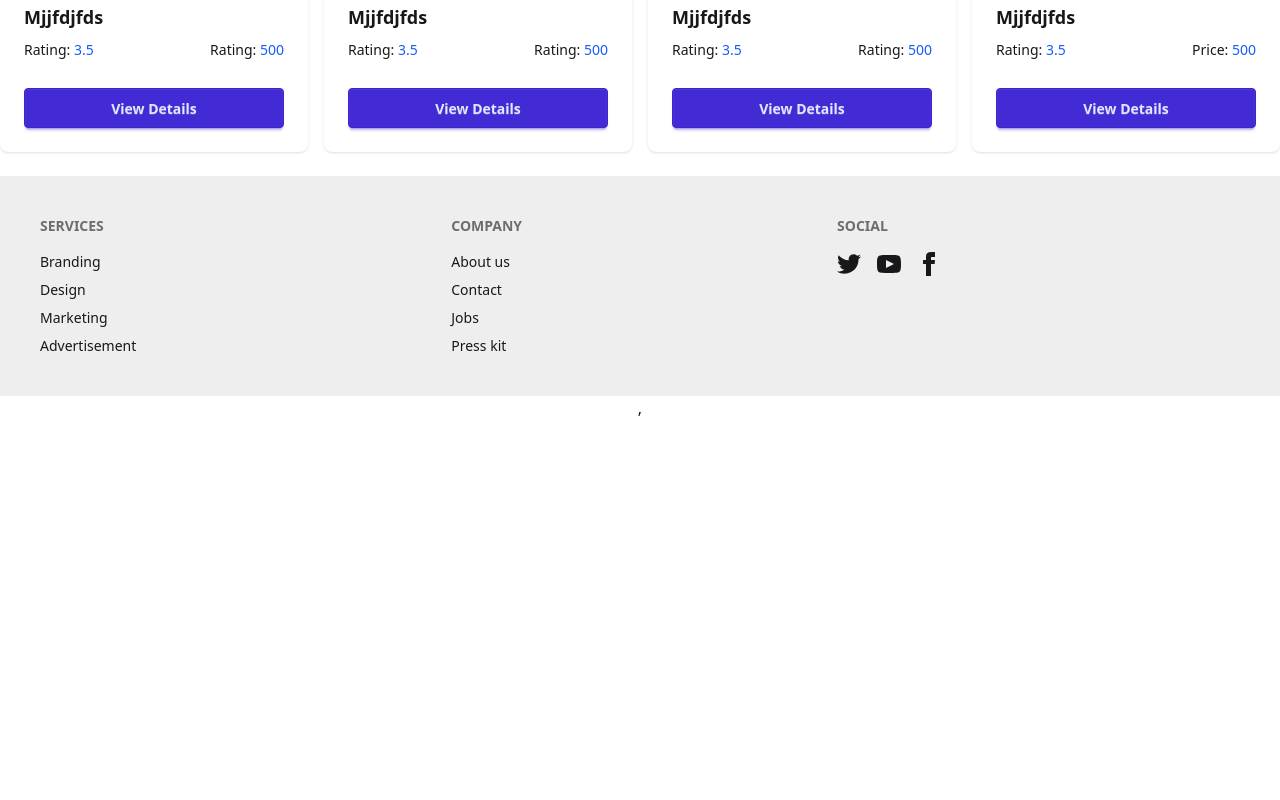
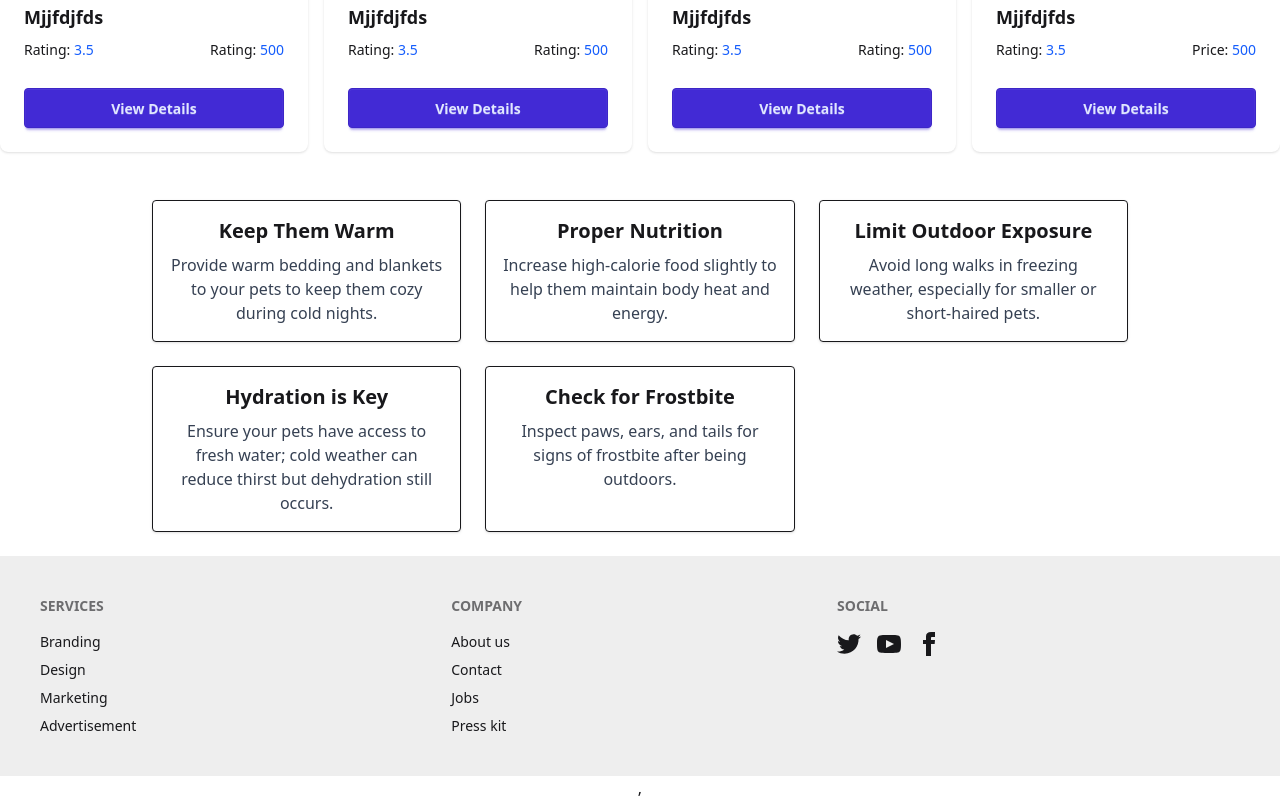
Before and after one commit to mdohidulserniabat/B12-A9-Firesheild, a React (Vite) app: page / in a window 1280 px wide. Shown: the part 1743-2543 px from the top of the page. Before the commit the page ends 2163 px from the top, so only its background shows below. Built offline with nearby package versions, Linux system fonts and the light colour scheme; no server answers.

Commit message:
extra section

```diff
--- /dev/null
+++ b/src/component/Winter.jsx
@@ -0,0 +1,47 @@
+import React from 'react';
+
+const winterTips = [
+  {
+    title: 'Keep Them Warm',
+    description:
+      'Provide warm bedding and blankets to your pets to keep them cozy during cold nights.',
+  },
+  {
+    title: 'Proper Nutrition',
+    description:
+      'Increase high-calorie food slightly to help them maintain body heat and energy.',
+  },
+  {
+    title: 'Limit Outdoor Exposure',
+    description:
+      'Avoid long walks in freezing weather, especially for smaller or short-haired pets.',
+  },
+  {
+    title: 'Hydration is Key',
+    description:
+      'Ensure your pets have access to fresh water; cold weather can reduce thirst but dehydration still occurs.',
+  },
+  {
+    title: 'Check for Frostbite',
+    description:
+      'Inspect paws, ears, and tails for signs of frostbite after being outdoors.',
+  },
+];
+
+const Winter = () => {
+  return (
+    <div className="max-w-5xl mx-auto p-6 grid md:grid-cols-2 lg:grid-cols-3 gap-6">
+      {winterTips.map((tip, index) => (
+        <div
+          key={index}
+          className="border p-4 rounded shadow hover:shadow-lg transition"
+        >
+          <h3 className="text-xl font-semibold mb-2">{tip.title}</h3>
+          <p className="text-gray-700">{tip.description}</p>
+        </div>
+      ))}
+    </div>
+  );
+};
+
+export default Winter;
--- a/src/pages/Home.jsx
+++ b/src/pages/Home.jsx
@@ -1,12 +1,14 @@
 import Slider from '../component/Slider';
 import Popular from '../component/Popular';
 import Expertise from '../component/Expertise';
+import Winter from '../component/Winter';
 const Home = () => {
   return (
     <div>
       <Slider></Slider>
       <Popular></Popular>
       <Expertise></Expertise>
+      <Winter></Winter>
     </div>
   );
 };
```
